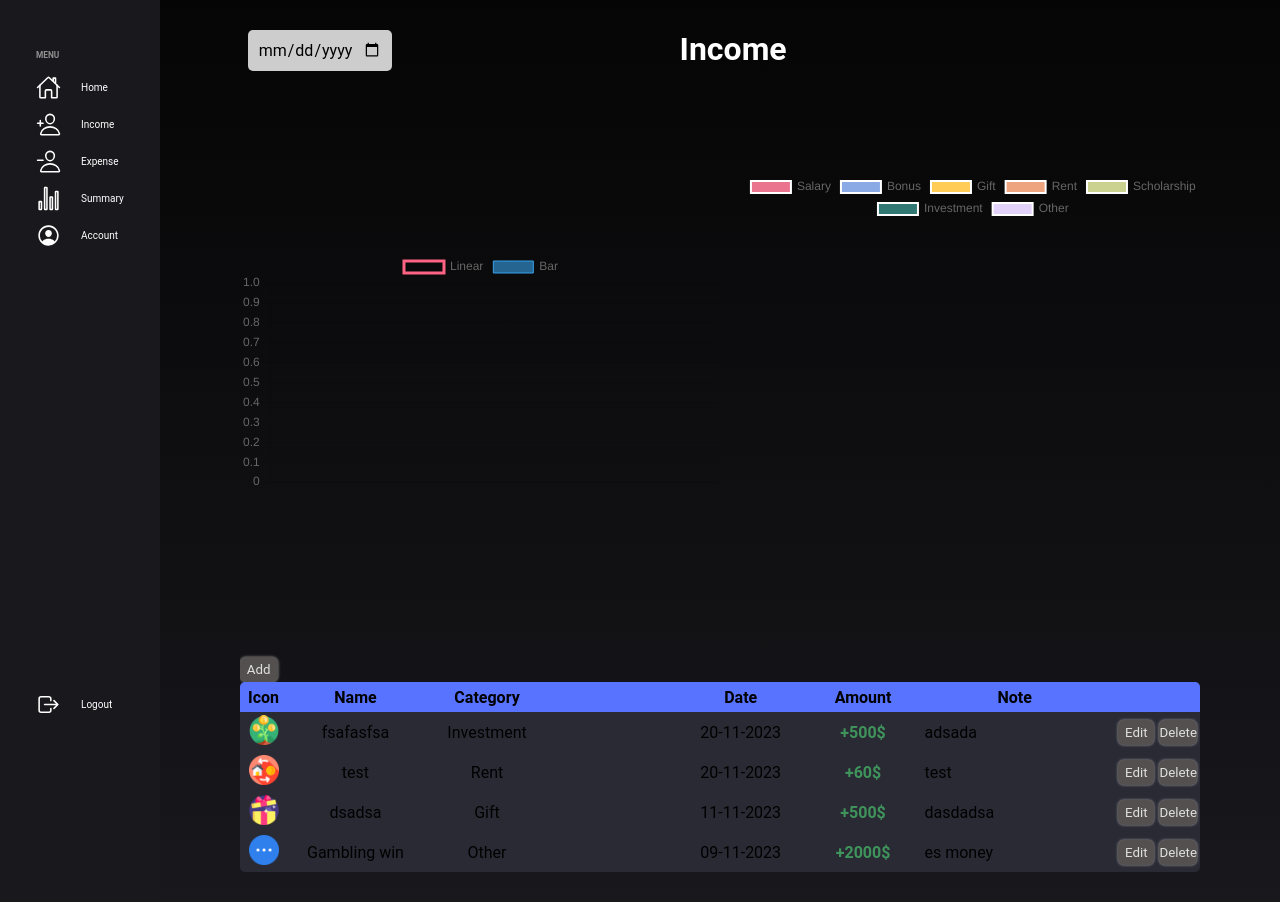
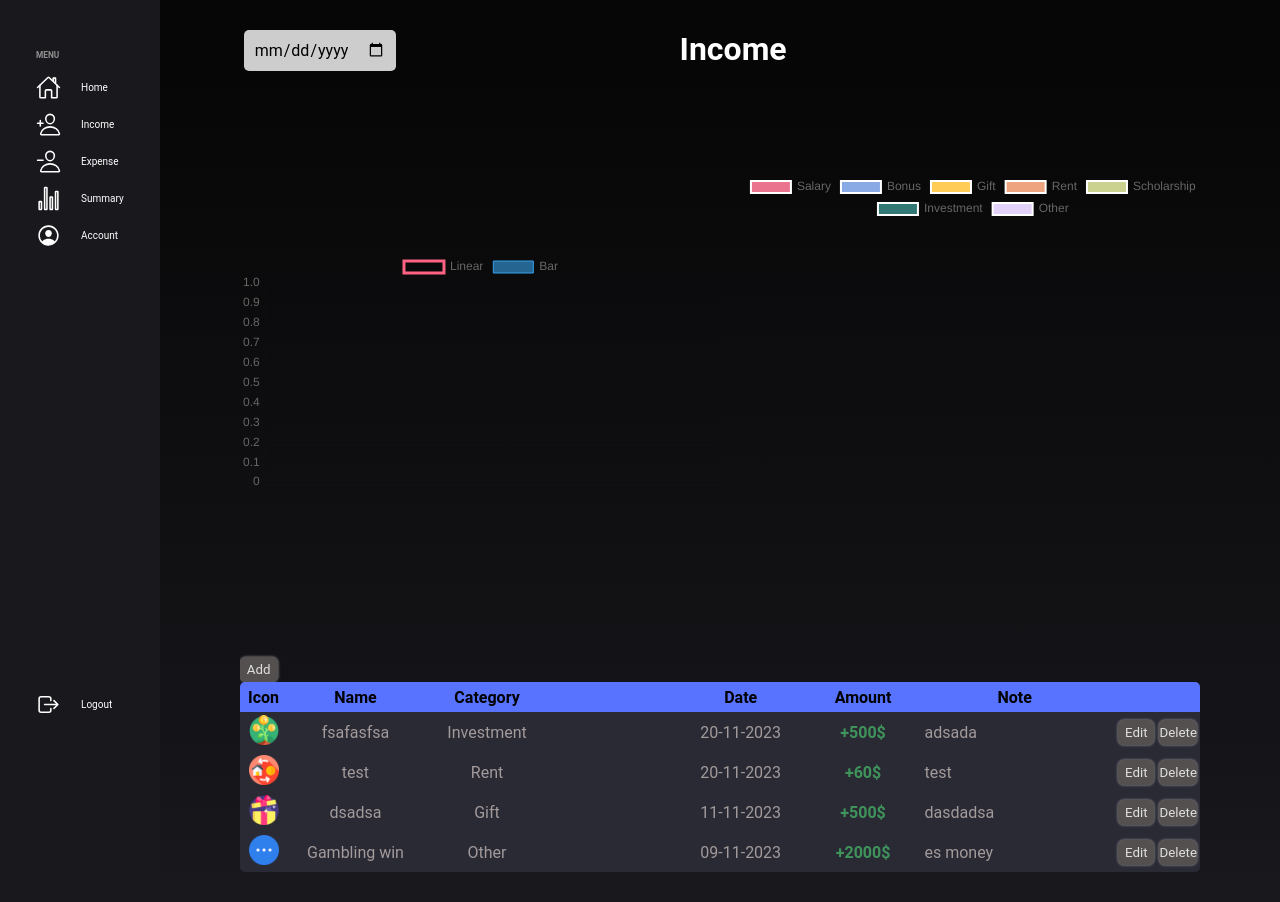
Before and after one commit to Mate0ff/FinanceAssistant, a Flask app: page /income in a window 1280 px wide. Shown: the part 48-950 px from the top of the page. Run offline with Flask 3, Linux system fonts and the light colour scheme; a user stored in the database is signed in; data comes from the database, SQL or seed files in the repository.

Commit message:
forms vis update

```diff
--- a/app/forms.py
+++ b/app/forms.py
@@ -3,12 +3,12 @@
 from wtforms.validators import DataRequired, Length, Email, EqualTo,ValidationError, NumberRange
 from app.models import User
 from decimal import Decimal
-from datetime import datetime
+
 
 class RegistrationForm(FlaskForm):
     username = StringField('Username', validators=[DataRequired(), Length(min=2, max=20)])
     email = StringField('Email',validators=[DataRequired(), Email()])
-    password = PasswordField('Password',validators=[DataRequired(), Length(min=8, max=20)])
+    password = PasswordField('Password',validators=[DataRequired(), Length(min=6, max=20)])
     confirm_password = PasswordField('Confirm Password',validators=[DataRequired(),EqualTo('password')])
     gender = SelectField('Gender', choices=['Male','Female'])
     submit = SubmitField('Sign up')
--- a/app/static/main.css
+++ b/app/static/main.css
@@ -246,8 +246,8 @@
 }
 
 .table-container {
-    overflow-y: auto; /* Umożliwia przewijanie tylko tabeli */
-    max-height: 190px; /* Zmniejszona maksymalna wysokość */
+    overflow-y: auto;
+    max-height: 190px;
     margin-bottom: 30px;
     min-height: 190px;
     border-radius: 5px;
@@ -267,31 +267,31 @@
     height: 30px;
 }
 
-/* Stylizacja nagłówków tabeli */
+
 .ie-table th, .home-table th, .sum-table th {
-    background-color: #5773ff; /* Jasnoszary tło dla nagłówków */
+    background-color: #5773ff;
     position: sticky;
     top: 0;
     z-index: 2;
-
+    color: black;
 }
 
 .ie-table td, .home-table td, .sum-table td{
-    padding: 3px; /* Dodaj mniejszy wewnętrzny odstęp */
-    white-space: nowrap; /* Zapobiega zawijaniu tekstu */
-    overflow: hidden; /* Ukrywa nadmiar tekstu */
-    text-overflow: ellipsis; /* Dodaje "..." gdy tekst jest za długi */
+    padding: 3px;
+    white-space: nowrap;
+    overflow: hidden;
+    text-overflow: ellipsis;
+    color: rgb(163, 154, 154);
 }
 
 .sum-table-container{
     display: flex;
     justify-content: center;
-    overflow-y: auto; /* Umożliwia przewijanie tylko tabeli */
+    overflow-y: auto;
 
 }
 
 
-/* Stylizacja nagłówków tabeli, każdy nagłówek ma inną szerokość */
 .ie-table th:nth-child(1) { width: 5%; }
 .ie-table th:nth-child(2) { width: 10%; }
 .ie-table th:nth-child(3) { width: 10%; }
@@ -301,7 +301,6 @@
 .ie-table th:nth-child(7) { width: 10%; }
 .ie-table th:nth-child(8) { width: 25%; }
 .ie-table th:nth-child(9) { width: 15%; }
-
 
 .home-table th:nth-child(1) { width: 5%; }
 .home-table th:nth-child(2) { width: 10%; }
@@ -364,16 +363,6 @@
   }
 
 
-
-
-
-
-
-
-
-
-
-
 .content-section {
     width: 80%;
     max-width: 500px;
@@ -389,6 +378,18 @@
 
 #login-mt{
     margin-top: 220px;
+}
+
+#edit-inc-mt{
+    height: 65vh;
+}
+
+#edit-exp-mt{
+    height: 73vh;
+}
+
+#edit-acc-mt{
+    height: 45vh;
 }
 
 /* Stylizacja tytułu formularza */
@@ -422,9 +423,8 @@
     color: white;
 }
 
-/* Stylizacja inputów i textarea */
-.form-control {
-    width: 90%;
+
+.form-control,.form-control-p, .form-control-lg,.form-control-note{
     padding: 10px;
     font-size: 16px;
     background-color: rgba(255, 255, 255, 0.8);
@@ -433,16 +433,16 @@
     color: #000000;
 }
 
+/* Stylizacja inputów i textarea */
+.form-control,.form-control-p, .form-control-lg {
+    width: 95%;
+}
 
-
-.form-control-p {
-    width: 94%;
-    padding: 10px;
-    font-size: 16px;
-    background-color: rgba(255, 255, 255, 0.8);
-    border: none;
-    border-radius: 5px;
-    color: #000000;
+.form-control-note{
+    max-width: 95%;
+    min-width: 95%;
+    min-height: 40px;
+    max-height: 40px;
 }
 
 
@@ -464,7 +464,7 @@
     gap: 5px; /* Odstęp między przyciskami */
 }
 
-/* Stylizacja linku pod formularzem */
+
 .rg-text{
     color: white;
     text-decoration: none;
--- a/app/templates/edit_profile.html
+++ b/app/templates/edit_profile.html
@@ -1,6 +1,8 @@
 {% extends "base.html" %}
 {% block content %}
-    <div class="content-section" id="login-mt">
+<div class="empty">
+</div>
+<div class="content-section" id="edit-acc-mt">
     <form method="POST" action="">
         {{ form.hidden_tag() }}
         <fieldset class="form-group">
@@ -46,7 +48,7 @@
             </div>
         </fieldset>
         <div class="form-group">
-                {{ form.submit(class="btn btn-outline-info") }}
+            {{ form.submit(class="btn") }}
         </div>
     </form>
 </div>
--- a/app/templates/exp_create.html
+++ b/app/templates/exp_create.html
@@ -85,7 +85,7 @@
                 </div>
             </fieldset>
             <div class="form-group">
-                {{ form.submit(class="btn btn-outline-info") }}
+                {{ form.submit(class="btn") }}
             </div>
         </form>
     </div>
--- a/app/templates/inc_create.html
+++ b/app/templates/inc_create.html
@@ -1,5 +1,7 @@
 {% extends "base.html" %}
 {% block content %}
+<div class="empty">
+</div>
 <div class="content-section" id="login-mt">
     <form method="POST" action="">
         {{ form.hidden_tag() }}
@@ -72,7 +74,7 @@
             </div>
         </fieldset>
         <div class="form-group">
-                {{ form.submit(class="btn btn-outline-info") }}
+            {{ form.submit(class="btn") }}
         </div>
     </form>
 </div>
--- a/app/templates/income.html
+++ b/app/templates/income.html
@@ -91,14 +91,14 @@
     <div class="table-container">
         <table class="ie-table">
             <tr>
-                <th class="inc-table-items" style="width: 60px;">Icon</th>
-                <th class="inc-table-items" style="width: 170px;">Name</th>
-                <th class="inc-table-items" style="width: 170px;">Category</th>
-                <th class="inc-table-items" style="width: 250px;"></th>
-                <th class="inc-table-items" style="width: 170px;">Date</th>
-                <th class="inc-table-items" style="width: 170px;">Amount</th>
-                <th class="inc-table-items" style="width: 300px;">Note</th>
-                <th class="inc-table-items" style="width: 100px;"></th>
+                <th style="width: 60px;">Icon</th>
+                <th style="width: 170px;">Name</th>
+                <th style="width: 170px;">Category</th>
+                <th style="width: 250px;"></th>
+                <th style="width: 170px;">Date</th>
+                <th style="width: 170px;">Amount</th>
+                <th style="width: 300px;">Note</th>
+                <th style="width: 100px;"></th>
             </tr>
             {% if not incomes %}
                 <tr>
@@ -107,14 +107,14 @@
             {% else %}
                 {% for income in incomes %}
                 <tr>
-                    <td class="inc-table-items" style="width: 60px;"><img src="{{ url_for('static', filename='inc_icons/' + income.category.name.lower() +'.png') }}" width="30" height="30"></td>
-                    <td class="inc-table-items" style="width: 170px;">{{ income.name }}</td>
-                    <td class="inc-table-items" style="width: 170px;">{{ income.category.name }}</td>
-                    <td class="inc-table-items" style="width: 250px;"></td>
-                    <td class="inc-table-items" style="width: 170px;">{{ income.date.strftime('%d-%m-%Y') }}</td>
-                    <td class="inc-table-items" style="width: 170px;color: rgb(63, 148, 91); font-weight: bold;">+{% if income.amount == income.amount|float|int %}{{ income.amount|int }}{% else %}{{ income.amount }}{% endif %}$</td>
-                    <td class="inc-table-items" style="width: 300px;text-align: left;">{{ income.note }}</td>
-                    <td class="inc-table-items" style="width: 100px;">
+                    <td style="width: 60px;"><img src="{{ url_for('static', filename='inc_icons/' + income.category.name.lower() +'.png') }}" width="30" height="30"></td>
+                    <td style="width: 170px;">{{ income.name }}</td>
+                    <td style="width: 170px;">{{ income.category.name }}</td>
+                    <td style="width: 250px;"></td>
+                    <td style="width: 170px;">{{ income.date.strftime('%d-%m-%Y') }}</td>
+                    <td style="width: 170px;color: rgb(63, 148, 91); font-weight: bold;">+{% if income.amount == income.amount|float|int %}{{ income.amount|int }}{% else %}{{ income.amount }}{% endif %}$</td>
+                    <td style="width: 300px;text-align: left;">{{ income.note }}</td>
+                    <td style="width: 100px;">
                         <div class="button-container" style="justify-content: right;">
                             <a href="{{ url_for('update_income', income_id=income.id) }}">
                                 <button type="button" class="inc-btn" style="width: 36px;height: 25px;">Edit</button>
--- a/app/templates/login.html
+++ b/app/templates/login.html
@@ -98,7 +98,7 @@
                     </div>
                 </fieldset>
                 <div class="form-group">
-                    {{ form.submit(class="btn btn-outline-info") }}
+                    {{ form.submit(class="btn") }}
                 </div>
                 <div class="li-text-container">
                     <small class="li-frgt">
--- a/app/templates/register.html
+++ b/app/templates/register.html
@@ -125,7 +125,7 @@
                     </div>
                 </fieldset>
                 <div class="form-group">
-                    {{ form.submit(class="btn btn-outline-info") }}
+                    {{ form.submit(class="btn") }}
                 </div>
                 <small class="rg-text">
                     Already Have An Account? <a class="rg-link" href="{{ url_for('login') }}">Sign In</a>
```
Also changed, not shown: app/templates/edit_expense.html (+6 -4 lines), app/templates/edit_income.html (+6 -4 lines). Lines whose indentation alone changed are shown as unchanged.
